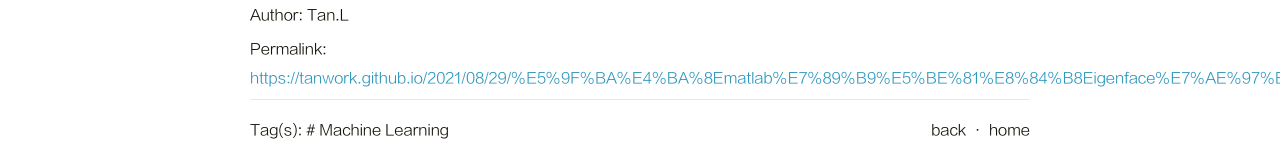
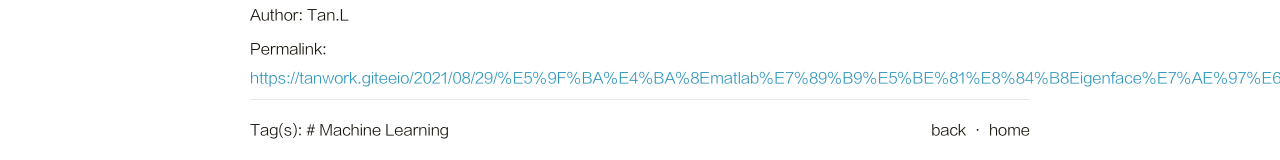
Before and after one commit to tanwork/tanwork.github.io, a plain HTML site: page 2021/08/29/基于matlab特征脸Eigenface算法的实现/index.html in a window 1280 px wide. Shown: the part 4006-4166 px from the top of the page. Drawn offline with Linux system fonts and the light colour scheme.

Commit message:
Site updated: 2021-08-30 19:15:25

```diff
--- a/2021/08/29/基于matlab特征脸Eigenface算法的实现/index.html
+++ b/2021/08/29/基于matlab特征脸Eigenface算法的实现/index.html
@@ -243,7 +243,7 @@
 
                     <p class="copyright-item">
                         <span>Permalink:</span>
-                        <span><a href="https://tanwork.github.io/2021/08/29/%E5%9F%BA%E4%BA%8Ematlab%E7%89%B9%E5%BE%81%E8%84%B8Eigenface%E7%AE%97%E6%B3%95%E7%9A%84%E5%AE%9E%E7%8E%B0/">https://tanwork.github.io/2021/08/29/%E5%9F%BA%E4%BA%8Ematlab%E7%89%B9%E5%BE%81%E8%84%B8Eigenface%E7%AE%97%E6%B3%95%E7%9A%84%E5%AE%9E%E7%8E%B0/</a></span>
+                        <span><a href="https://tanwork.giteeio/2021/08/29/%E5%9F%BA%E4%BA%8Ematlab%E7%89%B9%E5%BE%81%E8%84%B8Eigenface%E7%AE%97%E6%B3%95%E7%9A%84%E5%AE%9E%E7%8E%B0/">https://tanwork.giteeio/2021/08/29/%E5%9F%BA%E4%BA%8Ematlab%E7%89%B9%E5%BE%81%E8%84%B8Eigenface%E7%AE%97%E6%B3%95%E7%9A%84%E5%AE%9E%E7%8E%B0/</a></span>
                     </p>
 
 
```
